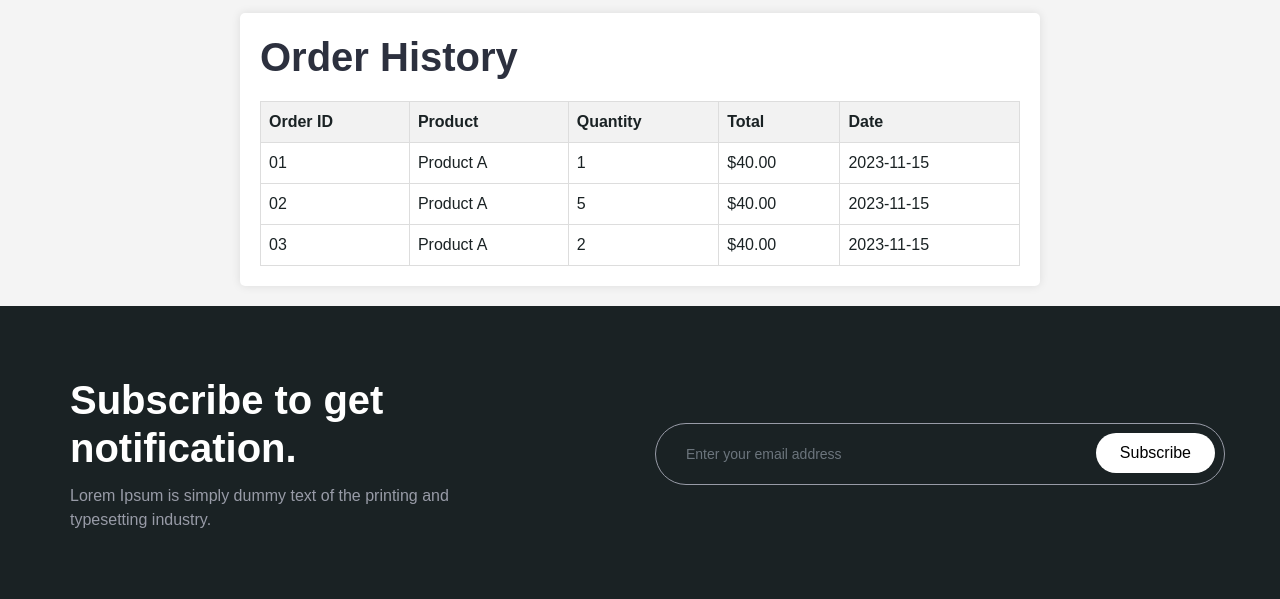
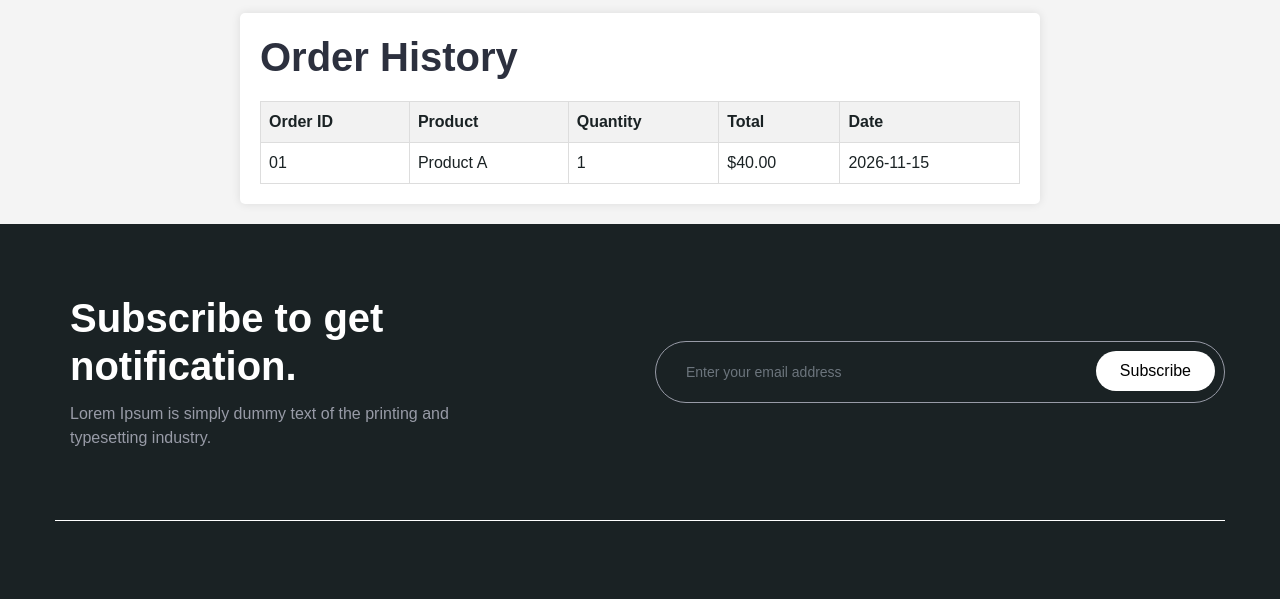
Before and after one commit to MorshedML2/Sneha-s-Project, a website: page order-history.html in a window 1280 px wide. Shown: the part 153-752 px from the top of the page. Drawn offline with Linux system fonts and the light colour scheme.

Commit message:
Update all section

```diff
--- a/order-history.html
+++ b/order-history.html
@@ -330,31 +330,13 @@
                     <td>Product A</td>
                     <td>1</td>
                     <td>$40.00</td>
-                    <td>2023-11-15</td>
+                    <td>2026-11-15</td>
                 </tr>
                 <!-- Add more rows as needed -->
 
             </tbody>
 
-            <tbody>
-                <tr>
-                    <td>02</td>
-                    <td>Product A</td>
-                    <td>5</td>
-                    <td>$40.00</td>
-                    <td>2023-11-15</td>
-                </tr>
-            </tbody>
 
-            <tbody>
-                <tr>
-                    <td>03</td>
-                    <td>Product A</td>
-                    <td>2</td>
-                    <td>$40.00</td>
-                    <td>2023-11-15</td>
-                </tr>
-            </tbody>
 
         </table>
     </section>
@@ -430,7 +412,7 @@
                 <div class="col-lg-12">
                     <div class="copyright d-flex justify-content-between align-items-center">
                         <div class="copyright-text order-2 order-lg-1">
-                            <p>&copy; 2020. Design and Developed by <a href="#">Zakir Soft</a></p>
+                            <p>&copy; 2026. Design and Developed by <a href="#">Shena</a></p>
                         </div>
                         <div class="copyright-links order-1 order-lg-2">
                             <a href="#" class="ml-0"><i class="fab fa-facebook-f"></i></a>
```
Also changed, not shown: account.html (+2 -2 lines), billing-information.html (+1 -1 lines), deliver-info.html (+2 -2 lines), forget-password.html (+1 -1 lines), index.html (+1 -1 lines), order.html (+1 -1 lines), payment.html (+1 -1 lines), product-details.html (+1 -1 lines), reset-password.html (+1 -1 lines), shipping.html (+1 -1 lines), shop.html (+1 -1 lines), user-dashboard.html (+2 -2 lines), verify.html (+1 -1 lines), wishlist.html (+2 -2 lines).
